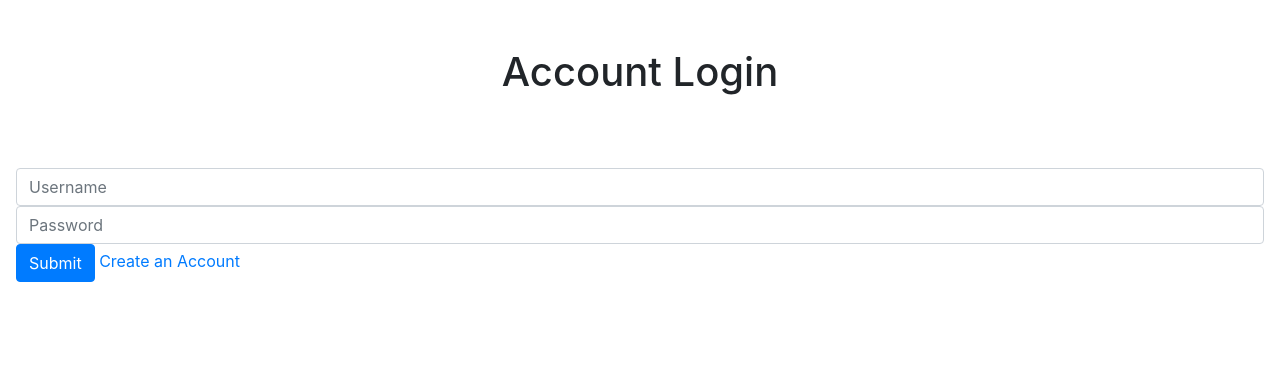
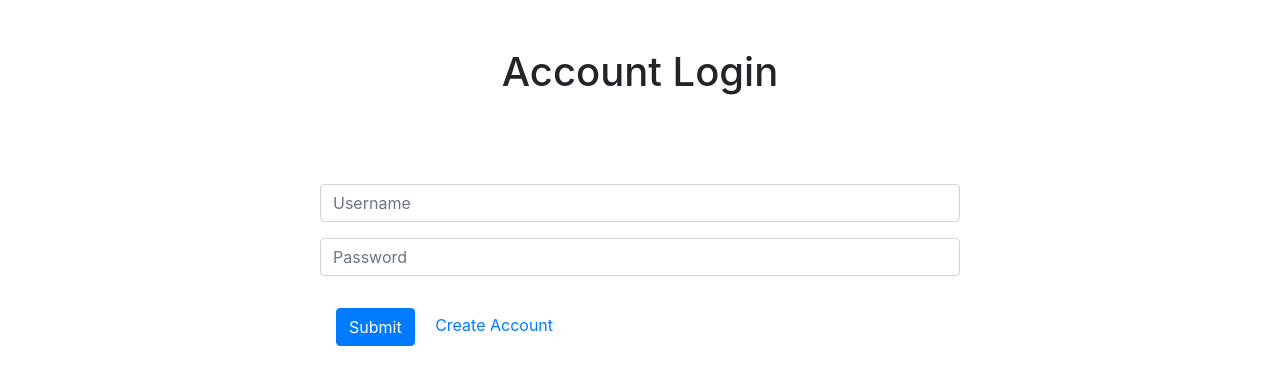
Before and after one commit to tan-jun-ming/cst438-group-project-2, a Flask app: page /login in a window 1280 px wide. Shown: the part 64-449 px from the top of the page. Run offline with Flask 2, Linux system fonts and the light colour scheme; some libraries are stand-ins or nearby versions.

Commit message:
Update create/login spacing

```diff
--- a/static/js/login.js
+++ b/static/js/login.js
@@ -33,6 +33,7 @@ function do_login(username, password){
             localStorage.setItem(token, data.token);
             localStorage.setItem(first_name, data.firstname);
             localStorage.setItem(last_name, data.lastname);
+            localStorage.setItem(username, data.username);
             window.location = "/";
         },
         error: function(jQxhr, status, error){
--- a/templates/AccountLogin.html
+++ b/templates/AccountLogin.html
@@ -36,12 +36,12 @@
         <div class="d-flex flex-column align-items-center m-5">
             <h1>Account Login</h1>
         </div>
-</div>
-<form class="m-3" id="CreateAccount">
-    <input type="text" id="UsernameInput" class="form-control" placeholder="Username">
-    <input type="text" id="PasswordInput" class="form-control" placeholder="Password">
-    <button type="submit" class="btn btn-primary">Submit</button>
-    <a href="/create_account">Create an Account</a>
-</form>
+        <form class="m-3 w-50" id="CreateAccount">
+            <input type="text" id="UsernameInput" class="form-control my-3" placeholder="Username">
+            <input type="text" id="PasswordInput" class="form-control my-3" placeholder="Password">
+            <button type="submit" class="btn btn-primary m-3">Submit</button>
+            <a href="/create_account">Create Account</a>
+        </form>
+    </div>
 </body>
 </html>
```
Also changed, not shown: templates/AccountCreate.html (+10 -10 lines).
